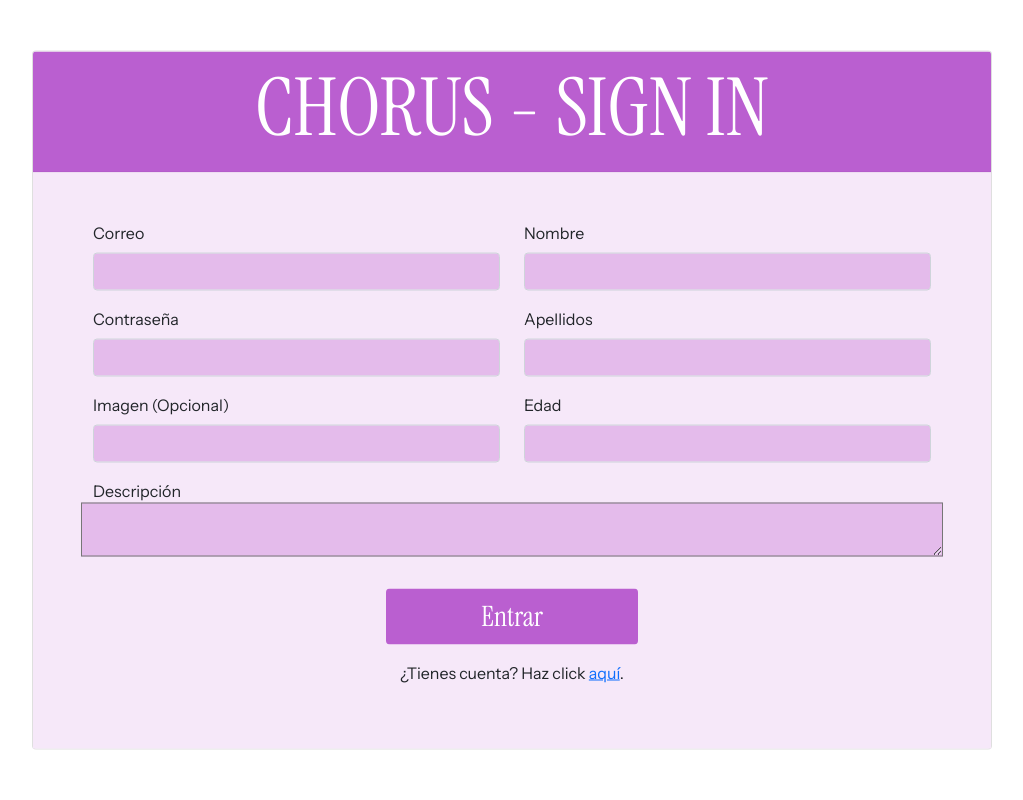
After one commit to ManAlarFor/Chorus_DWES, a PHP site: page /subpages/signin.php in a window 1280 px wide. The commit adds this page. Shown: the whole page, without its empty margins (128-1151 px from the left). Run offline with PHP 8.4, Linux system fonts and the light colour scheme.

Commit message:
Add Users

```diff
--- a/src/assets/css/login.css
+++ b/src/assets/css/login.css
@@ -3,7 +3,7 @@
 /***************************/
 
 h1{
-    font-size: 1000% !important;
+    font-size: 500% !important;
 }
 
 .bg-titulo{
--- a/src/subpages/portfolioAdd.php
+++ b/src/subpages/portfolioAdd.php
@@ -104,7 +104,7 @@ endif;
         <div class="row p-3">
             <div class="col"></div>
             <div class="col">
-                <button class="btn bg-titulo w-100 fs-3">Entrar</button>
+                <button class="btn bg-titulo w-100 fs-3">Publicar</button>
             </div>
             <div class="col"></div>
         </div>
--- a/src/subpages/portfolioEdit.php
+++ b/src/subpages/portfolioEdit.php
@@ -108,7 +108,7 @@ endif;
         <div class="row p-3">
             <div class="col"></div>
             <div class="col">
-                <button class="btn bg-titulo w-100 fs-3">Entrar</button>
+                <button class="btn bg-titulo w-100 fs-3">Modificar</button>
             </div>
             <div class="col"></div>
         </div>
--- /dev/null
+++ b/src/subpages/signin.php
@@ -0,0 +1,155 @@
+<?php
+
+    session_start() ;
+
+    $visible = "d-none" ;
+
+    if(!empty($_SESSION)):
+
+        die(header("location: /")) ;
+
+    elseif(!empty($_POST)):
+
+        $correo= $_POST["correo"] ;
+        $contrasena = $_POST["passwd"] ;
+        $imagen= $_POST["imagen"] ;
+        $nombre= $_POST["nombre"] ;
+        $apellido= $_POST["apellido"] ;
+        $edad= $_POST["edad"] ;
+        $descrip= $_POST["descrip"] ;
+
+
+        try {
+
+            $sqli = new mysqli("chorus_db", "root", "", "chorus_db") ;
+
+        } catch(mysqli_sql_exception $excepcion) {
+
+            die() ;
+
+        }
+        $finalImagen = (isset($imagen))?($sqli->real_escape_string($imagen)):Null;
+        $finalDescrip = (isset($descrip))?($sqli->real_escape_string($descrip)):Null;
+
+
+        $correo     = $sqli->real_escape_string($correo) ;
+        $contrasena = $sqli->real_escape_string($contrasena) ;
+        $nombre = $sqli->real_escape_string($nombre) ;
+        $apellido = $sqli->real_escape_string($apellido) ;
+        $edad = $sqli->real_escape_string($edad) ;
+        $sql = "INSERT INTO Usuario(NombreUsu, ApellidoUsu, EdadUsu, CorreoUsu, ContrasenaUsu, PerfilUsu, Descripcion)
+                VALUES ('{$nombre}', '{$apellido}', '{$edad}', '{$correo}', '{$contrasena}', '{$imagen}', '{$descrip}');" ;
+
+        $datos = $sqli->query($sql) ;
+
+        die(header("location: /subpages/login.php")) ;
+
+        $visible = "" ;
+
+    endif;
+
+?>
+<!DOCTYPE html>
+<html lang="en">
+<head>
+    <meta charset="UTF-8">
+    <meta name="viewport" content="width=device-width, initial-scale=1.0">
+    <title>Chorus - Sign In</title>
+
+    <link rel="stylesheet" href="../assets/css/login.css">
+    <link rel="stylesheet" href="../assets/css/fonts.css">
+    <link rel="shortcut icon" href="../assets/img/chorusIcon.png" type="image/x-icon">
+    <link rel="stylesheet" href="https://cdn.jsdelivr.net/npm/bootstrap-icons@1.11.3/font/bootstrap-icons.min.css">
+    <link href="https://cdn.jsdelivr.net/npm/bootstrap@5.0.2/dist/css/bootstrap.min.css" rel="stylesheet" integrity="sha384-EVSTQN3/azprG1Anm3QDgpJLIm9Nao0Yz1ztcQTwFspd3yD65VohhpuuCOmLASjC" crossorigin="anonymous">
+
+    <script src="https://cdn.jsdelivr.net/npm/bootstrap@5.3.3/dist/js/bootstrap.bundle.min.js" integrity="sha384-YvpcrYf0tY3lHB60NNkmXc5s9fDVZLESaAA55NDzOxhy9GkcIdslK1eN7N6jIeHz" crossorigin="anonymous"></script>
+
+</head>
+<body>
+
+    <div class="card position-absolute top-50 start-50 translate-middle"  style="width: 60rem;">
+        <div class="card-header bg-titulo text-center">
+            <h1>CHORUS - SIGN IN</h1>
+        </div>
+        <form action="signin.php" method="post" class="p-5 bg-clarito">
+
+            <div class="container">
+                <div class="row">
+                    <div class="col">
+
+                        <div class="row">
+
+                            <div class="col">
+
+                                <div class="mb-3">
+                                    <label for="correo" class="form-label">Correo</label>
+                                    <input type="email" class="form-control bg-input" id="correo" name="correo">
+                                </div>
+                                <div class="mb-3">
+                                    <label for="passwd" class="form-label">Contraseña</label>
+                                    <input type="password" class="form-control bg-input" id="passwd" name="passwd">
+                                </div>
+                                <div class="mb-3">
+                                    <label for="imagen" class="form-label">Imagen (Opcional)</label>
+                                    <input type="text" class="form-control bg-input" id="imagen" name="imagen">
+                                </div>
+
+                            </div>
+
+                            <div class="col">
+
+
+                                <div class="mb-3">
+                                    <label for="nombre" class="form-label">Nombre</label>
+                                    <input type="text" class="form-control bg-input" id="nombre" name="nombre">
+                                </div>
+                                <div class="mb-3">
+                                    <label for="apellido" class="form-label">Apellidos</label>
+                                    <input type="text" class="form-control bg-input" id="apellido" name="apellido">
+                                </div>
+                                <div class="mb-3">
+                                    <label for="edad" class="form-label">Edad</label>
+                                    <input type="number" class="form-control bg-input" id="edad" name="edad">
+                                </div>
+
+                            </div>
+                        </div>
+
+                        <div class="row">
+
+                            <div class="mb-3">
+
+                                <div class="row">
+                                    <label for="descrip">Descripción</label>
+                                </div>
+                                <div class="row">
+                                    <textarea class="bg-input" name="descrip" id="descrip" rows="2"></textarea>
+                                </div>
+
+                            </div>
+
+                        </div>
+
+                        <div class="row p-3">
+                            <div class="col"></div>
+                            <div class="col">
+                                <button class="btn bg-titulo w-100 fs-3">Entrar</button>
+                            </div>
+                            <div class="col"></div>
+                        </div>
+
+                        <div class="row text-center text-danger <?= $visible ?>">
+                            <p>El usuario buscado no existe</p>
+                        </div>
+
+                        <div class="row text-center">
+                            <p>¿Tienes cuenta? Haz click <a href="./login.php">aquí</a>.</p>
+                        </div>
+                    </div>
+                </div>
+            </div>
+        </form>
+    </div>
+
+</body>
+</html>
```
Also changed, not shown: src/subpages/login.php (+5 -2 lines).
